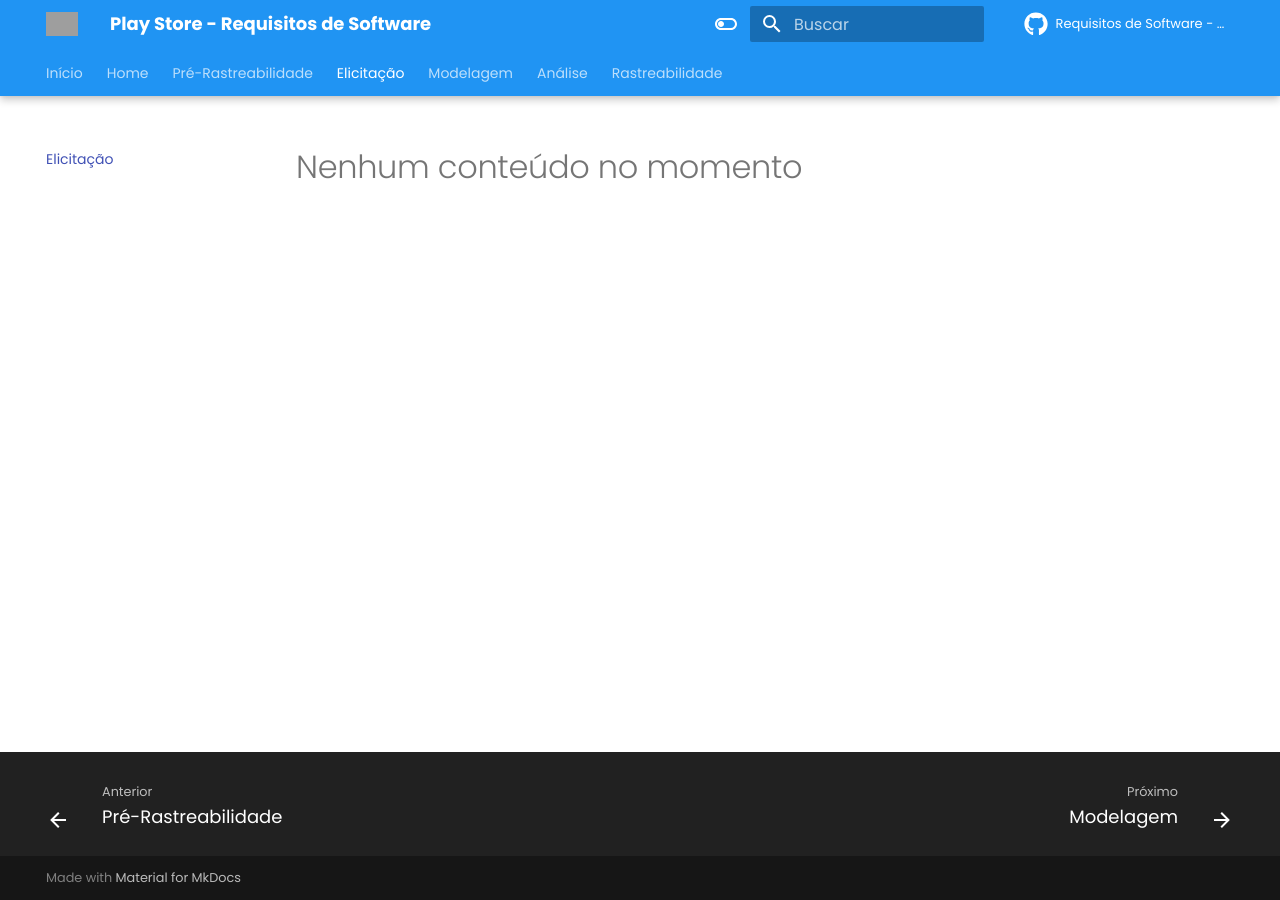
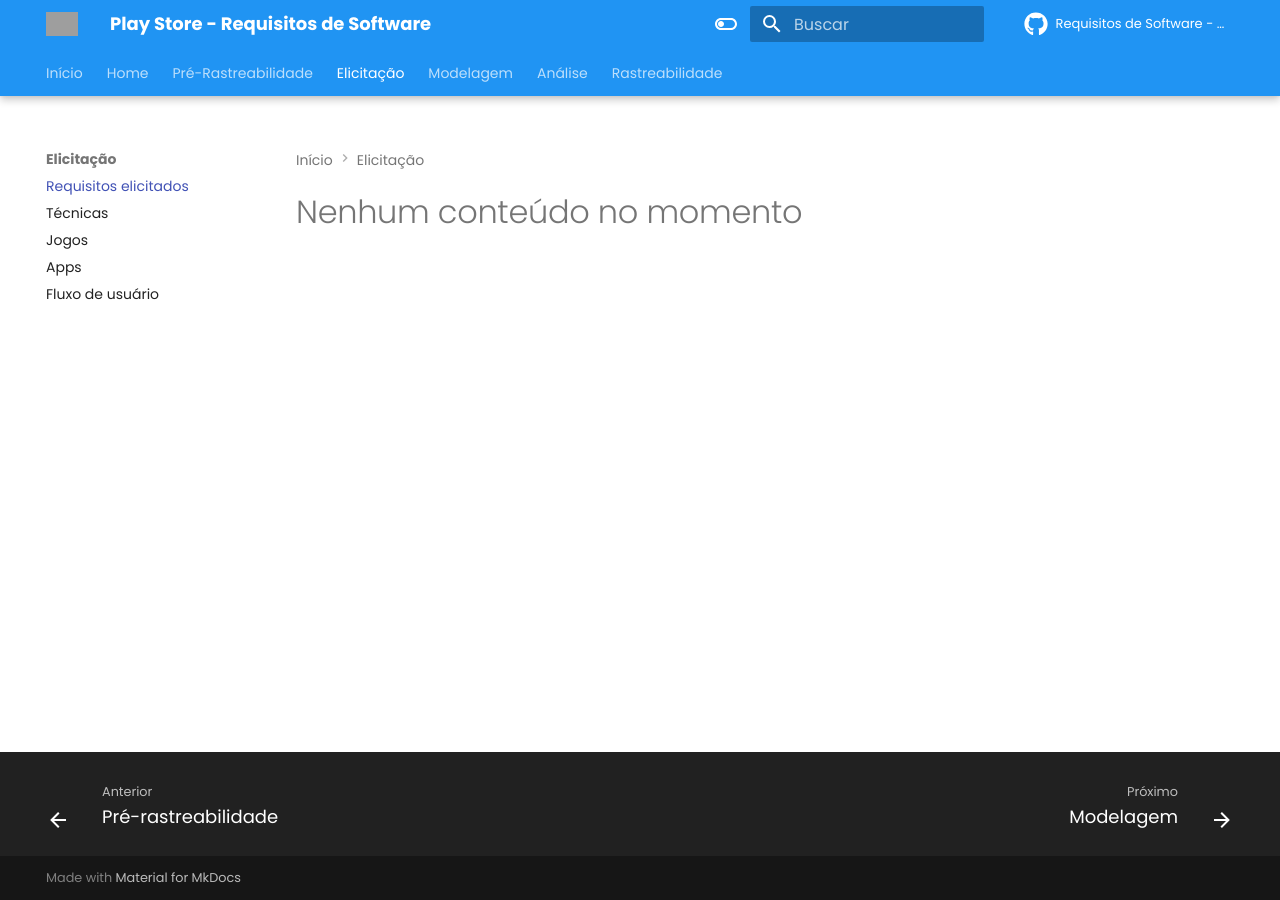
Before and after one commit to artrsousa1/req2024-1, an MkDocs documentation site: the page built from docs/elicitacao/elicitacao.md, in a window 1280 px wide. Built offline with MkDocs 1.6.1 and Material for MkDocs 9.7.7, drawn with Linux system fonts in a browser that asks for light colours; comment, search, counter and statistics services are not loaded; grey boxes are pictures that could not be loaded.

Commit message:
refatora organização do gitpages
Co-authored-by: Hugo Queiroz<hugoq2004@gmail.com>
Co-authored-by: Arthur Ribeiro <artrsousa1@gmail.com>
Co-authored-by: Carlos Alves <cadumotaalves@gmail.com>
Co-authored-by: Larissa Vieira <lalasarandi@gmail.com>
Co-authored-by: Cecilia Quaresma <ceciquaresma2014@gmail.com>

```diff
--- a/mkdocs.yml
+++ b/mkdocs.yml
@@ -5,8 +5,17 @@
 nav:
   - Início: index.md
   - Home: home/home.md
-  - Pré-Rastreabilidade: pre-ras/pre-ras.md
-  - Elicitação: elicitacao/elicitacao.md
+  - Pré-Rastreabilidade:
+    - Pré-rastreabilidade: 'pre-ras/pre-ras.md'
+    - Jogos: 'pre-ras/jogos.md'
+    - Apps: 'pre-ras/apps.md'
+    - Fluxo de usuário: 'pre-ras/fluxo_usuario.md'
+  - 'Elicitação':
+    - Requisitos elicitados: 'elicitacao/elicitacao.md'
+    - Técnicas: 'elicitacao/tecnicas.md'
+    - Jogos: 'elicitacao/jogos.md'
+    - Apps: 'elicitacao/apps.md'
+    - Fluxo de usuário: 'elicitacao/fluxo_usuario.md'
   - Modelagem: modelagem/modelagem.md
   - Análise: analise/analise.md
   - Rastreabilidade: rastreabilidade/rastreabilidade.md
```
Also changed, not shown: docs/pre-ras/pre-ras.md (+2 -0 lines).
